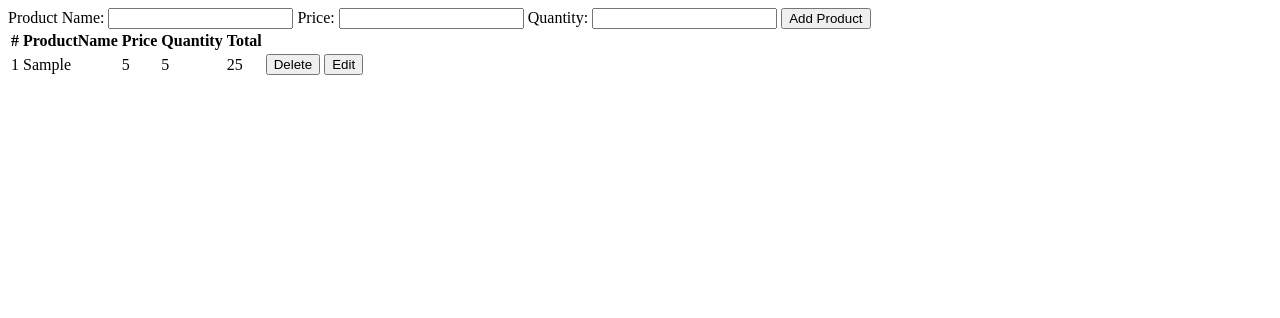
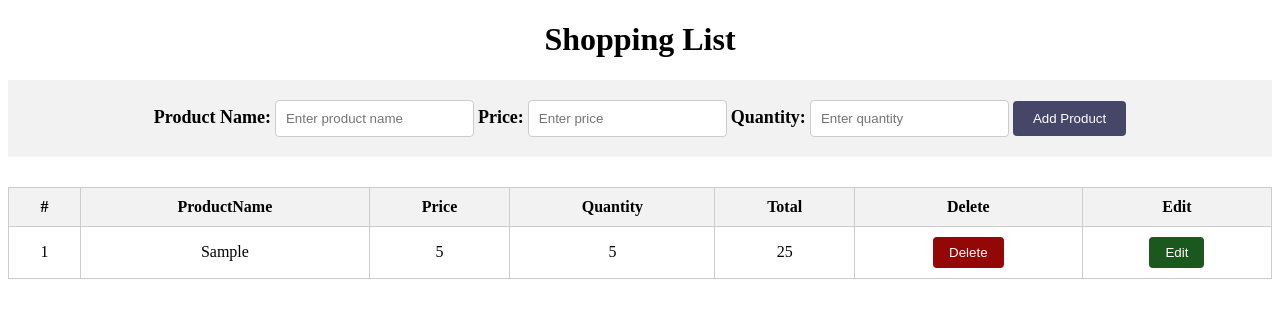
Before and after one commit to halahabaybeh/shoppingList, a plain HTML site: page index.html in a window 1280 px wide. Both pictures are taken after typing "Sample", "5", "5" into the empty fields and a click on the button "Add Product". Drawn offline with Linux system fonts and the light colour scheme.

Commit message:
add some css

```diff
--- a/index.html
+++ b/index.html
@@ -1,21 +1,27 @@
 <!DOCTYPE html>
 <html lang="en">
+
 <head>
     <meta charset="UTF-8">
     <meta name="viewport" content="width=device-width, initial-scale=1.0">
+    <link rel="stylesheet" href="style.css">
     <title>Document</title>
 </head>
+
 <body>
-    <div class="products">
-    <form name="productsForm">
-        <label for="productName">Product Name:</label>
-        <input type="text" id="productName" name="productName">
-        <label for="price">Price:</label>
-        <input type="number" id="price" name="price">
-        <label for="quantity">Quantity:</label>
-        <input type="number" id="quantity" name="quantity">
-        <button type="submit">Add Product</button>
-    </form>
+    <div class="heading">
+        <h1>Shopping List</h1>
+    </div>
+    <div class="products form">
+        <form name="productsForm">
+            <label for="productName" class="form-label">Product Name:</label>
+            <input type="text" id="productName" name="productName" placeholder="Enter product name">
+            <label for="price" class="form-label">Price:</label>
+            <input type="number" id="price" name="price" placeholder="Enter price">
+            <label for="quantity" class="form-label">Quantity:</label>
+            <input type="number" id="quantity" name="quantity" placeholder="Enter quantity">
+            <button type="submit" class="add-product-btn">Add Product</button>
+        </form>
     </div>
 
     <table class="productTable">
@@ -26,6 +32,8 @@
                 <th>Price</th>
                 <th>Quantity</th>
                 <th>Total</th>
+                <th>Delete</th>
+                <th>Edit</th>
             </tr>
         </thead>
         <tbody class="productTableBody">
@@ -35,4 +43,5 @@
     </table>
     <script src="main.js"></script>
 </body>
+
 </html>
--- a/main.js
+++ b/main.js
@@ -42,8 +42,8 @@ const displayProducts = () => {
         <td>${item.price}</td>
         <td>${item.quantity}</td>
         <td>${(item.price * item.quantity)}</td>
-        <td><button onclick="deleteProducts(${index})">Delete</button></td>
-        <td><button onclick="editProducts(${index})">Edit</button></td>
+        <td><button onclick="deleteProducts(${index})" class="delete-btn">Delete</button></td>
+        <td><button onclick="editProducts(${index})" class="edit-btn">Edit</button></td>
         </tr>`
     });
     document.querySelector('.productTableBody').innerHTML = items.join('');
--- /dev/null
+++ b/style.css
@@ -0,0 +1,57 @@
+.heading {
+    text-align: center;
+    margin-bottom: 20px;
+}
+.form {
+    background-color: #f2f2f2;
+    padding: 20px;
+    margin-bottom: 30px;
+    display: flex;
+    justify-content: center;
+}
+.form-label {
+    font-weight: bold;
+    font-size: 18px;
+}
+.add-product-btn {
+    background-color: rgb(70, 70, 105);
+    color: white;
+    padding: 10px 20px;
+    border: none;
+    border-radius: 4px;
+    cursor: pointer;
+}
+#productName, #price, #quantity {
+
+    padding: 10px;
+    border: 1px solid #ccc;
+    border-radius: 4px;
+}
+.productTable {
+    width: 100%;
+    border-collapse: collapse;
+}
+.productTable th, .productTable td {
+    border: 1px solid #ccc;
+    padding: 10px;
+    text-align: center;
+}
+.productTable th {
+    background-color: #f2f2f2;
+}
+.delete-btn {
+    background-color: #940707;
+    color: white;
+    padding: 8px 16px;
+    border: none;
+    border-radius: 4px;
+    cursor: pointer;
+}
+.edit-btn {
+    background-color: #1b581d;
+    color: white;
+    padding: 8px 16px;
+    border: none;
+    border-radius: 4px;
+    cursor: pointer;
+}
```
